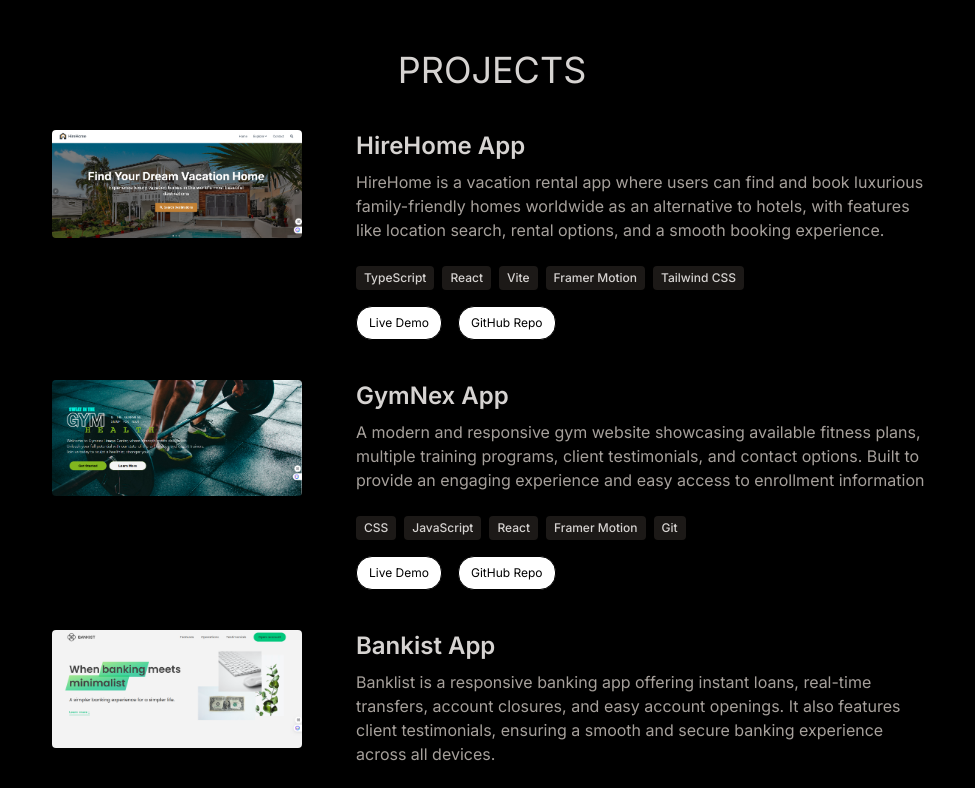
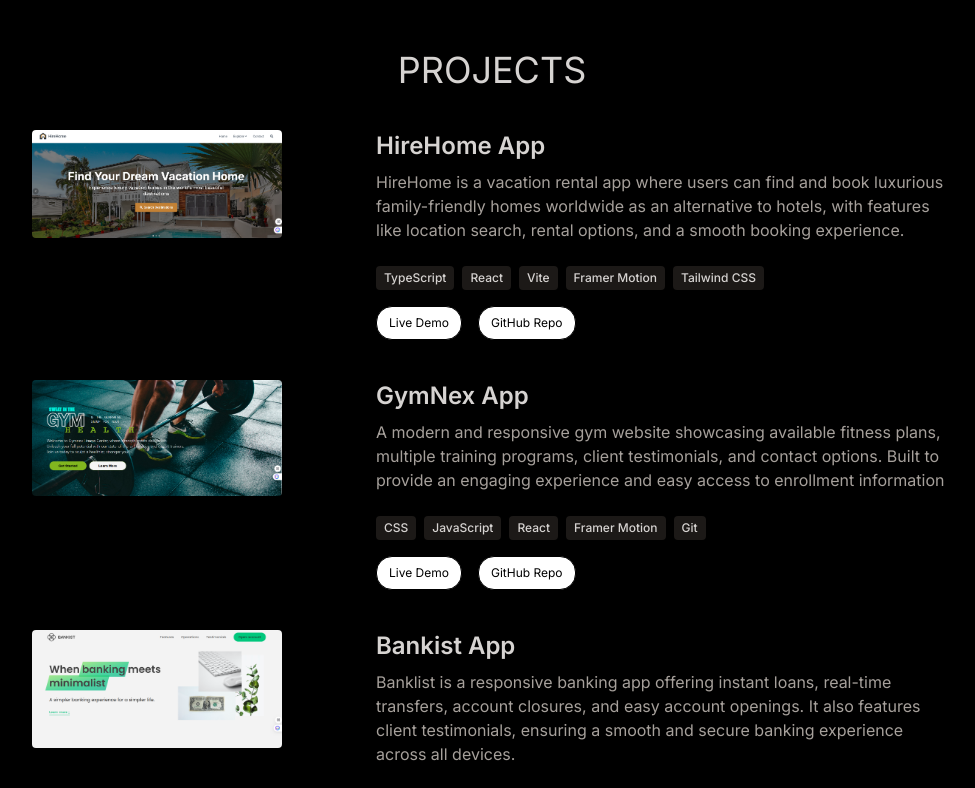
Before and after one commit to Mustapha-Hamza/myPortfolio, a React (Vite) app: page / in a window 1280 px wide. Shown: the part 1260-2048 px from the top of the page, without its empty margins (148-1123 px from the left). Built offline with nearby package versions, Linux system fonts and the light colour scheme.

Commit message:
Apply responsive spacing between projects for lg screen

```diff
--- a/src/components/Projects.jsx
+++ b/src/components/Projects.jsx
@@ -15,7 +15,10 @@ const Projects = () => {
       </motion.h2>
       <div>
         {PROJECTS.map((project, index) => (
-          <div key={index} className="mb-8 flex flex-wrap lg:justify-center">
+          <div
+            key={index}
+            className="mb-8 flex flex-wrap lg:justify-center lg:gap-10"
+          >
             <motion.div
               whileInView={{ opacity: 1, x: 0 }}
               initial={{ opacity: 0, x: -100 }}
```
